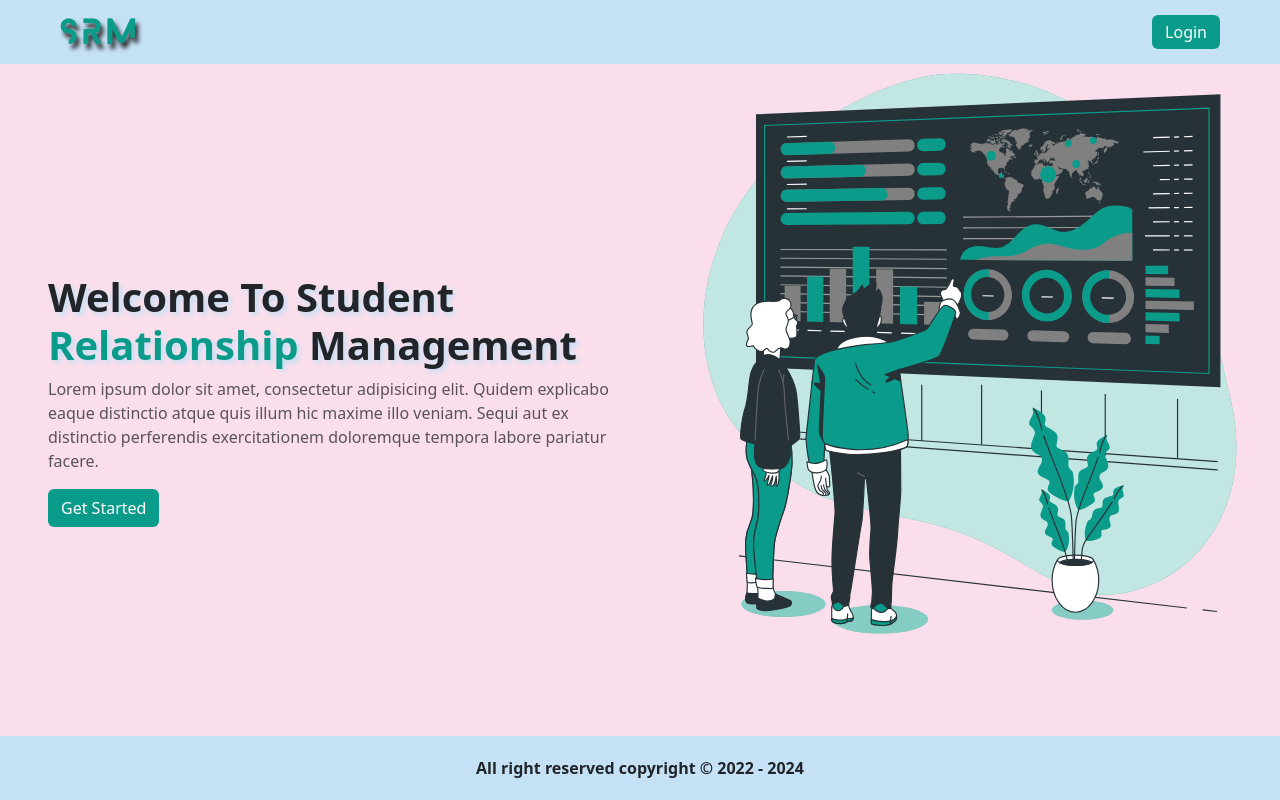
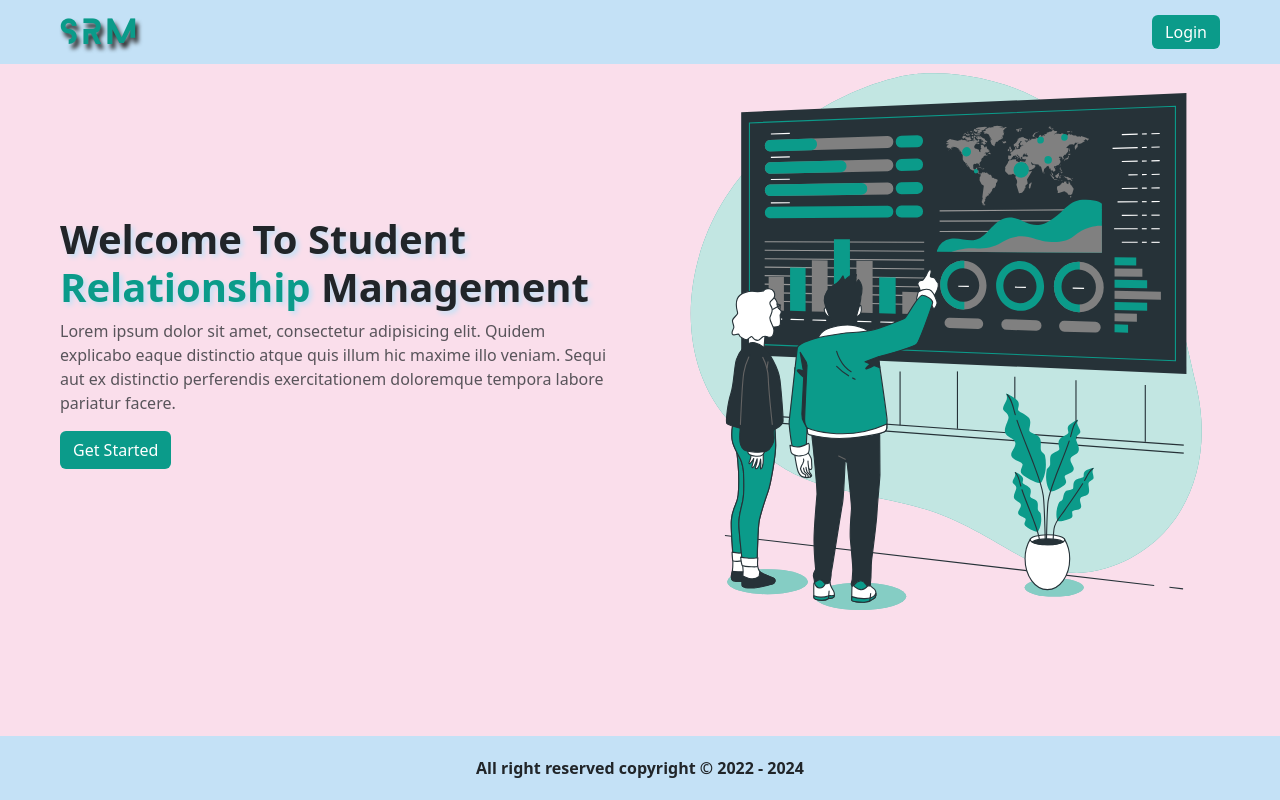
Before and after one commit to friendly-fly/SRM-frontend, a React (Vite) app: page / in a window 1280 px wide. Built offline with nearby package versions, Linux system fonts and the light colour scheme.

Commit message:
ui: integrate layout component in in landing page

```diff
--- a/src/pages/Landing.jsx
+++ b/src/pages/Landing.jsx
@@ -1,33 +1,21 @@
 import React from 'react'
 import heroBanner from "../assets/hero.svg"
 import { Link } from 'react-router-dom'
+import Footer from '../components/Layout/Footer'
+import Header from '../components/Layout/Header'
+import Layout from '../components/Layout/Layout'
 
 const Landing = () => {
 
 
 
     return (
-        <div className="container-fluid " >
 
-            {/* header */}
+        <Layout childrenHeight="84vh">
 
-            <div className="row align-items-center px-5" style={{ height: "8vh", background: "#C4E1F6" }}>
+            {/* section */}
 
-                <div className="col h2 project-title">
-                    SRM
-                </div>
-                <div className="col text-end ">
-                    <Link to="/login" className='btn button-style py-1' >Login</Link>
-                </div>
-
-            </div>
-
-
-
-            {/* content */}
-
-
-            <div className="row" style={{ height: "84vh" }}>
+            <div className="row container-fluid" >
 
                 {/* content */}
 
@@ -54,13 +42,7 @@ const Landing = () => {
 
             </div>
 
-            <div className="row d-flex align-items-center  footer" style={{ marginTop: "auto", height: "8vh" }}>
-                <div className="col text-center ">
-                    All right reserved copyright
-                    &copy; 2022 - {new Date().getFullYear()}
-                </div>
-            </div>
-        </div>
+        </Layout>
 
     )
 }
```
